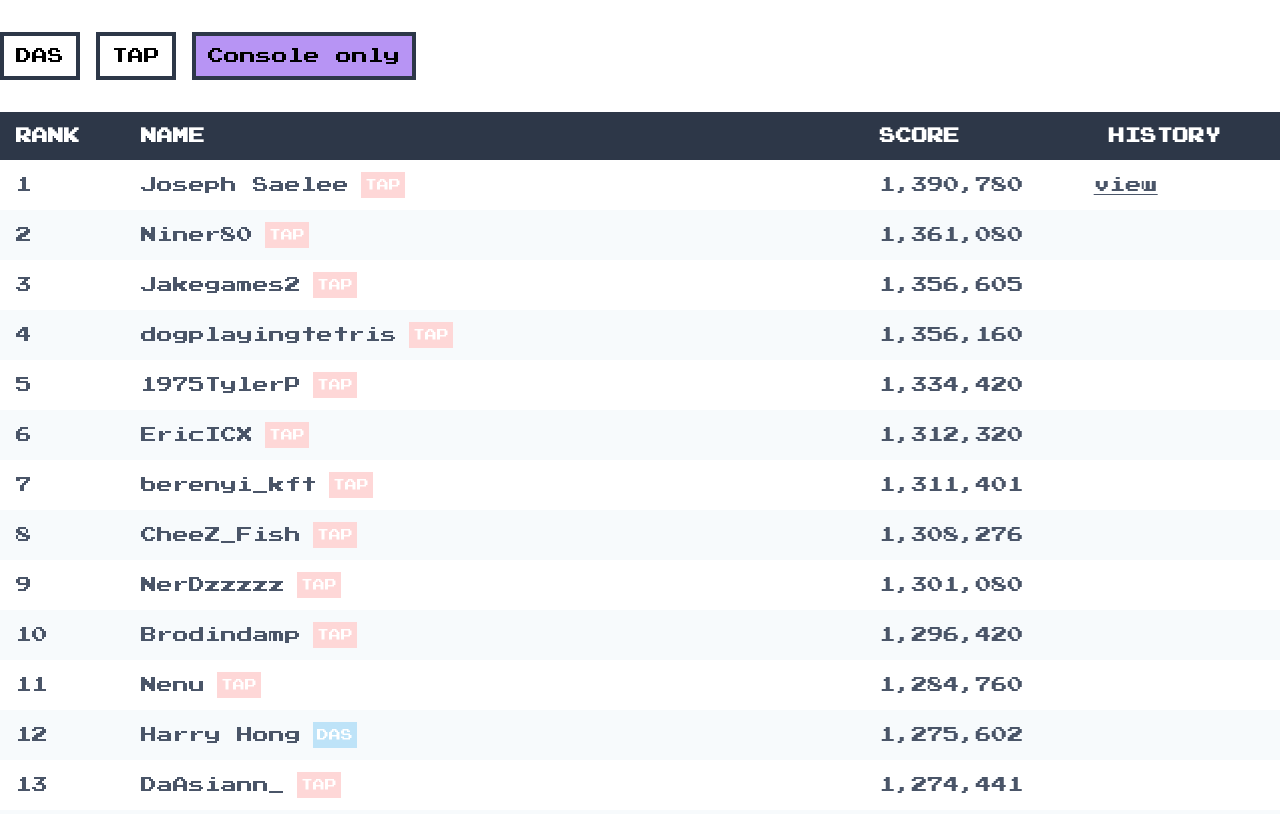
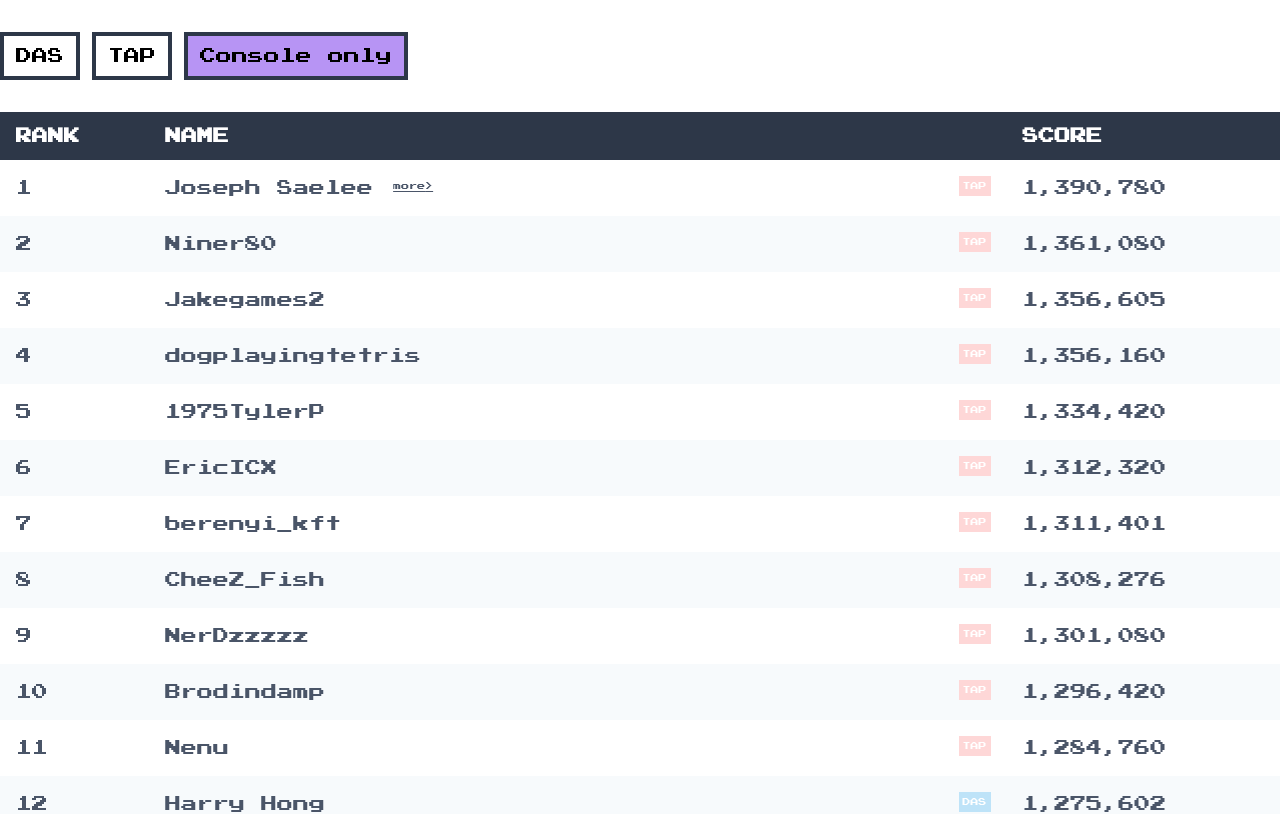
Before and after one commit to jefk/kansuto, a Next.js app: page / in a window 1280 px wide. Shown: the top 814 px of the page. Built offline with nearby package versions, Linux system fonts and the light colour scheme.

Commit message:
metadata styling

```diff
--- a/pages/index.tsx
+++ b/pages/index.tsx
@@ -35,8 +35,8 @@ const Home = () => {
         <link rel="icon" href="/favicon.ico" />
       </Head>
 
-      <main className="container mx-auto">
-        <div className="flex gap-4 mt-8">
+      <main className="container mx-auto text-base">
+        <div className="flex mt-8 space-x-3">
           <FilterButton filters={filters} setFilters={setFilters} facet="playStyle" value="DAS">
             DAS
           </FilterButton>
@@ -59,7 +59,6 @@ const Home = () => {
               <th className="text-left py-3 px-4 uppercase">Rank</th>
               <th className="text-left py-3 px-4 uppercase">Name</th>
               <th className="text-left py-3 px-4 uppercase">Score</th>
-              <th className="text-left py-3 px-4 uppercase">History</th>
             </tr>
           </thead>
           <tbody className="text-gray-700">
@@ -67,26 +66,28 @@ const Home = () => {
               const tapOrSomething = playStyle === 'Hypertap' ? 'TAP' : playStyle
               return (
                 <tr key={name} className={cx({ 'bg-gray-100': index % 2 })}>
-                  <td className="py-3 px-4">{index + 1}</td>
-                  <td className="py-3 px-4 flex items-center gap-3">
+                  <td className="p-4">{index + 1}</td>
+                  <td className="p-4 items-center">
+                    <div className="grid gap-2 md:grid-flow-col md:grid-cols-auto-1fr">
                       {name}
+                      <div className="flex items-baseline md:justify-between md:flex-row-reverse">
                         <div
-                      className={cx('text-xs', 'text-white', 'p-1', {
+                          className={cx('text-xs text-white p-1', {
                             'bg-red-200': tapOrSomething === 'TAP',
                             'bg-blue-200': tapOrSomething !== 'TAP',
                           })}
                         >
                           {tapOrSomething}
                         </div>
-                  </td>
-                  <td className="py-3 px-4">{score.toLocaleString()}</td>
-                  <td>
                         {link && (
                           <Link href={link}>
-                        <a className={cx(tw.link)}>view</a>
+                            <a className={cx('text-xs ml-3', tw.link)}>more{'>'}</a>
                           </Link>
                         )}
+                      </div>
+                    </div>
                   </td>
+                  <td className="p-4">{score.toLocaleString()}</td>
                 </tr>
               )
             })}
--- a/tailwind.config.js
+++ b/tailwind.config.js
@@ -4,7 +4,14 @@ module.exports = {
   },
   purge: [],
   theme: {
-    extend: {},
+    extend: {
+      gridTemplateColumns: {
+        'auto-1fr': 'auto 1fr',
+      },
+    },
+    fontSize: {
+      xs: '0.5rem',
+    },
   },
   variants: {},
   plugins: [],
```
Lines whose indentation alone changed are shown as unchanged.
